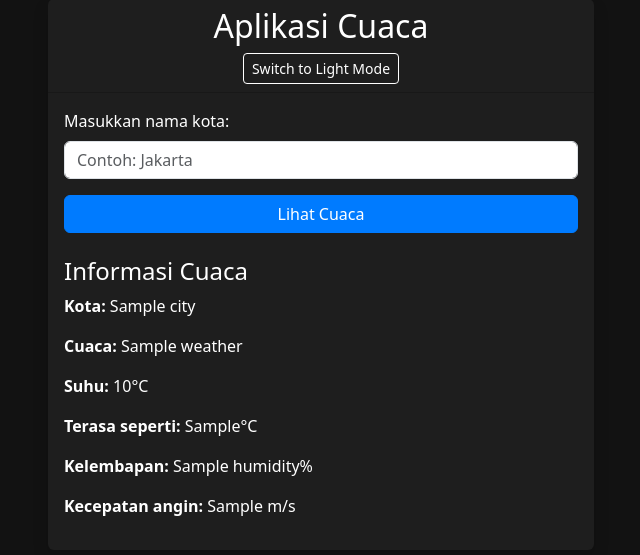
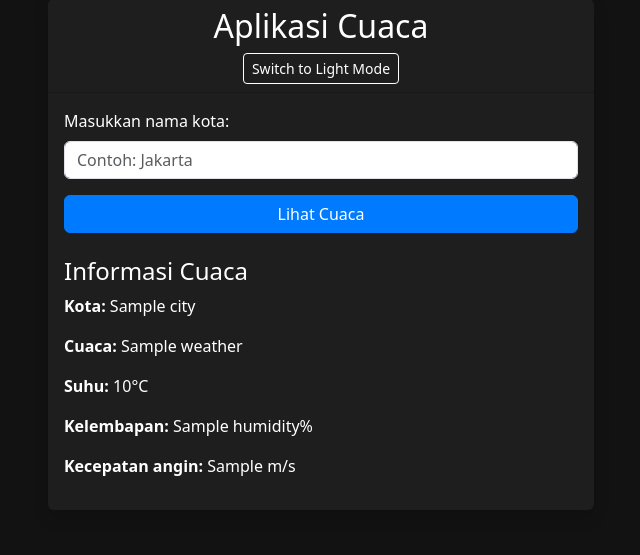
Before and after one commit to Flaxx23/Kuliah-RPL-RamalanCuaca, a Flask app: template templates/index.html in a window 1280 px wide. Shown: the part 49-604 px from the top of the page, without its empty margins (319-959 px from the left). Run offline with Flask 3, Linux system fonts and the light colour scheme; the template is opened without the code that fills it: most values are stand-ins (such as "Sample title", 1, 10 or a date in 2020).

Commit message:
feels like remove

```diff
--- a/app.py
+++ b/app.py
@@ -27,7 +27,6 @@ def index():
                 "city": city_name,
                 "weather": data["weather"][0]["description"],
                 "temperature": data["main"]["temp"],
-                "feels_like": data["main"]["feels_like"],
                 "humidity": data["main"]["humidity"],
                 "wind_speed": data["wind"]["speed"]
             }
--- a/templates/index.html
+++ b/templates/index.html
@@ -33,7 +33,6 @@
                             <p><strong>Kota:</strong> {{ weather_data.city }}</p>
                             <p><strong>Cuaca:</strong> {{ weather_data.weather }}</p>
                             <p><strong>Suhu:</strong> {{ weather_data.temperature }}°C</p>
-                            <p><strong>Terasa seperti:</strong> {{ weather_data.feels_like }}°C</p>
                             <p><strong>Kelembapan:</strong> {{ weather_data.humidity }}%</p>
                             <p><strong>Kecepatan angin:</strong> {{ weather_data.wind_speed }} m/s</p>
                         </div>
```
